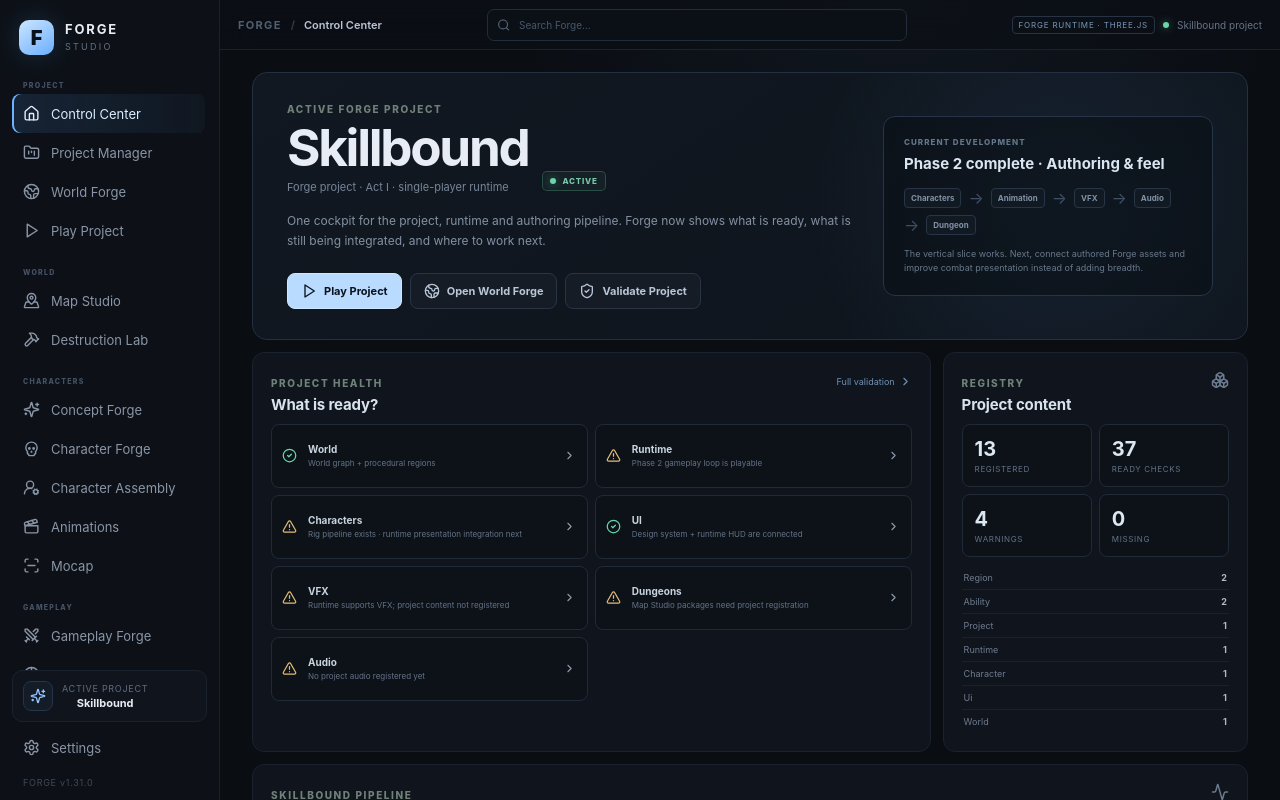
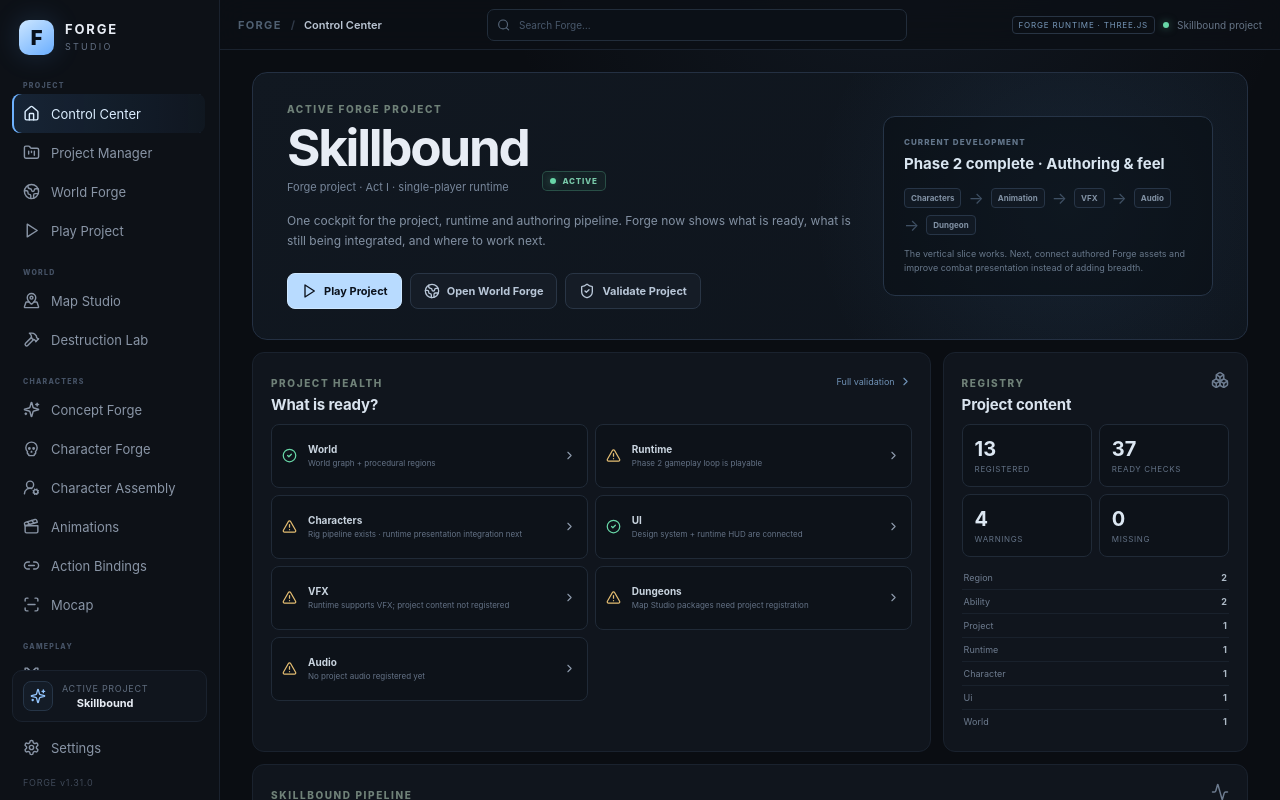
Before and after one commit to thobias12/forge-studio, a React (Vite) app: page /#/home in a window 1280 px wide. Built offline with nearby package versions, Linux system fonts and the light colour scheme.

Commit message:
Add Action Bindings to Forge navigation

```diff
--- a/src/App.tsx
+++ b/src/App.tsx
@@ -13,6 +13,7 @@ import {
   Home,
   Layers3,
   LayoutGrid,
+  Link2,
   MapPinned,
   PackagePlus,
   Play,
@@ -44,6 +45,7 @@ import CharacterStudio from './pages/CharacterStudio'
 import CharacterForge from './pages/CharacterForge'
 import DestructionLab from './pages/DestructionLab'
 import AnimationStudio from './pages/AnimationStudio'
+import AnimationBindings from './pages/AnimationBindings'
 import AssetLibrary from './pages/AssetLibrary'
 import TextureLab from './pages/TextureLab'
 import GamePreview from './pages/GamePreview'
@@ -73,7 +75,7 @@ import './encounter-boss-forge.css'
 import './project-control-center.css'
 import './project-theme.css'
 
-type Page = ForgeContentPage | 'gameplay' | 'itemforge' | 'encounterforge' | 'bossforge'
+type Page = ForgeContentPage | 'gameplay' | 'itemforge' | 'encounterforge' | 'bossforge' | 'animationbindings'
 type NavItem = { id: Page; label: string; icon: LucideIcon }
 type NavGroup = { label: string; items: NavItem[] }
 
@@ -101,6 +103,7 @@ const navGroups: NavGroup[] = [
       { id: 'characterforge', label: 'Character Forge', icon: Skull },
       { id: 'characters', label: 'Character Assembly', icon: UserRoundCog },
       { id: 'animations', label: 'Animations', icon: Clapperboard },
+      { id: 'animationbindings', label: 'Action Bindings', icon: Link2 },
       { id: 'mocap', label: 'Mocap', icon: ScanLine },
     ],
   },
@@ -241,6 +244,7 @@ export default function App() {
           {page === 'characterforge' && <CharacterForge />}
           {page === 'characters' && <CharacterStudio />}
           {page === 'animations' && <AnimationStudio />}
+          {page === 'animationbindings' && <AnimationBindings />}
           {page === 'textures' && <TextureLab />}
           {page === 'audio' && <AudioStudioWorkspace />}
           {page === 'vfx' && <VfxStudio />}
```
